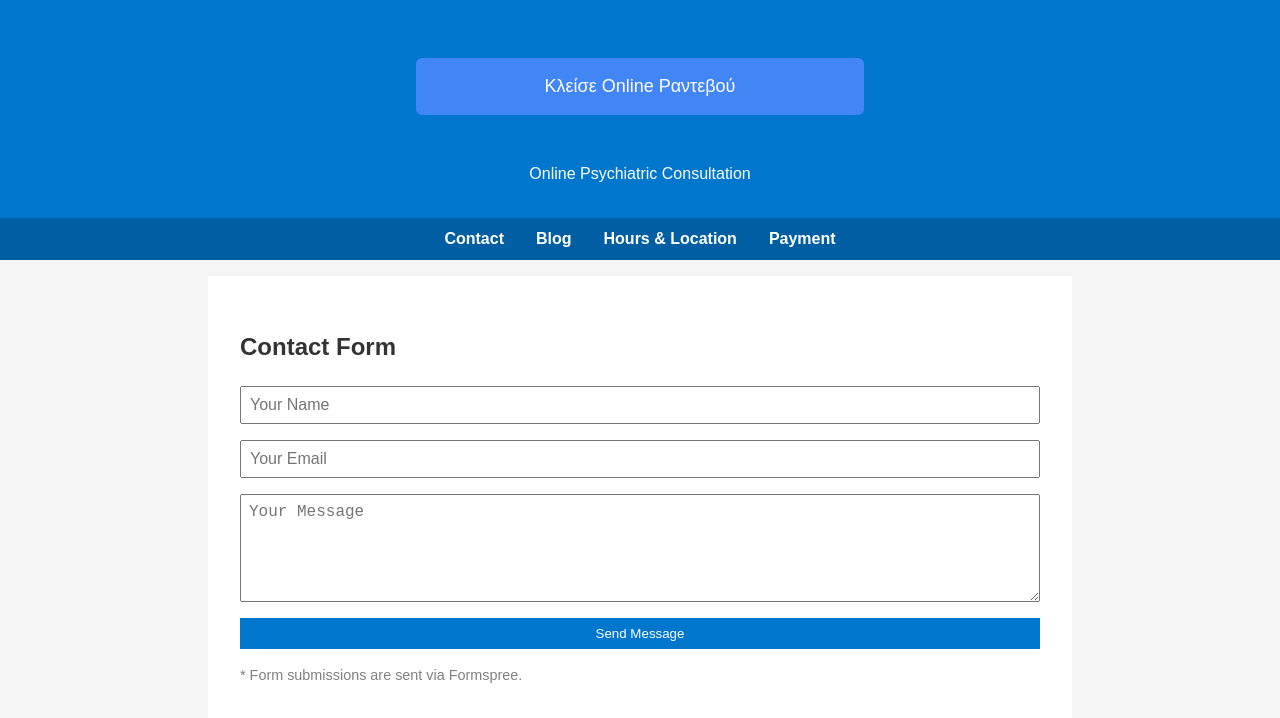
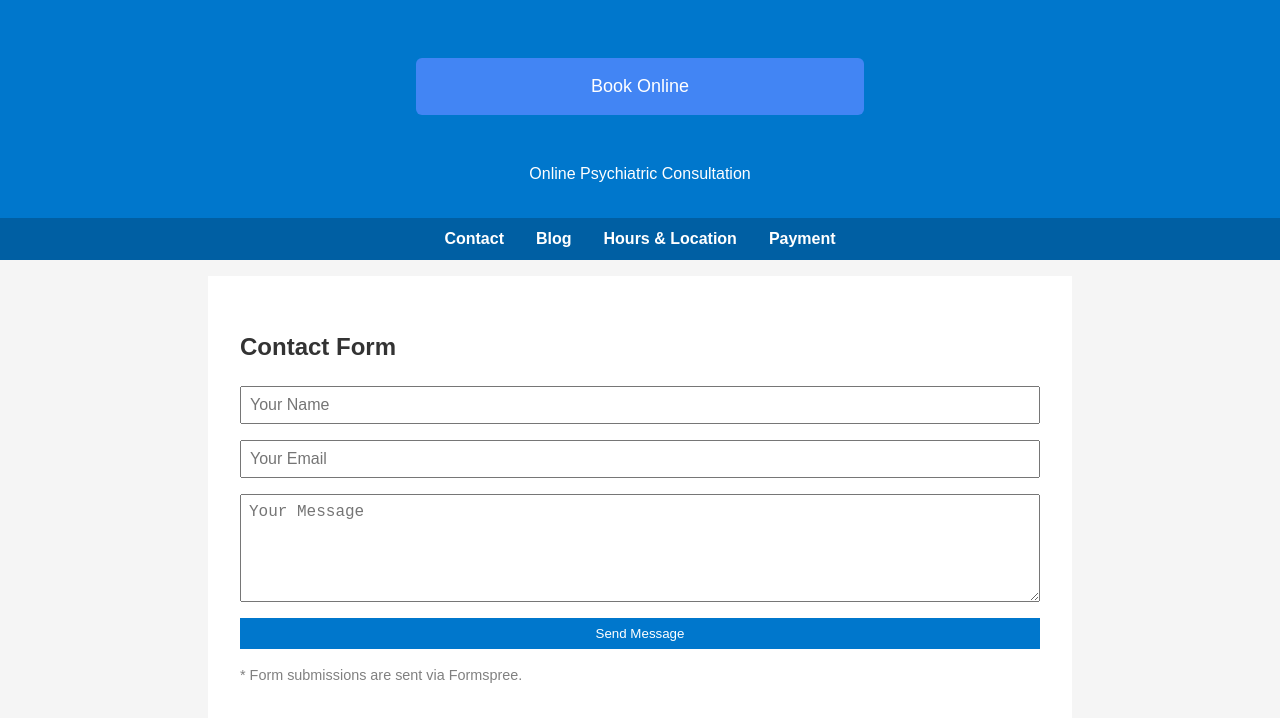
Before and after one commit to S-team72/mental, a plain HTML site: page index.html in a window 1280 px wide. Shown: the part 82-800 px from the top of the page. Drawn offline with Linux system fonts and the light colour scheme.

Commit message:
Update index.html

```diff
--- a/index.html
+++ b/index.html
@@ -80,7 +80,7 @@
   margin: 30px auto;
   font-family: sans-serif;
 ">
-  Κλείσε Online Ραντεβού
+  Book Online
 </a>
 
     <p>Online Psychiatric Consultation</p>
```
